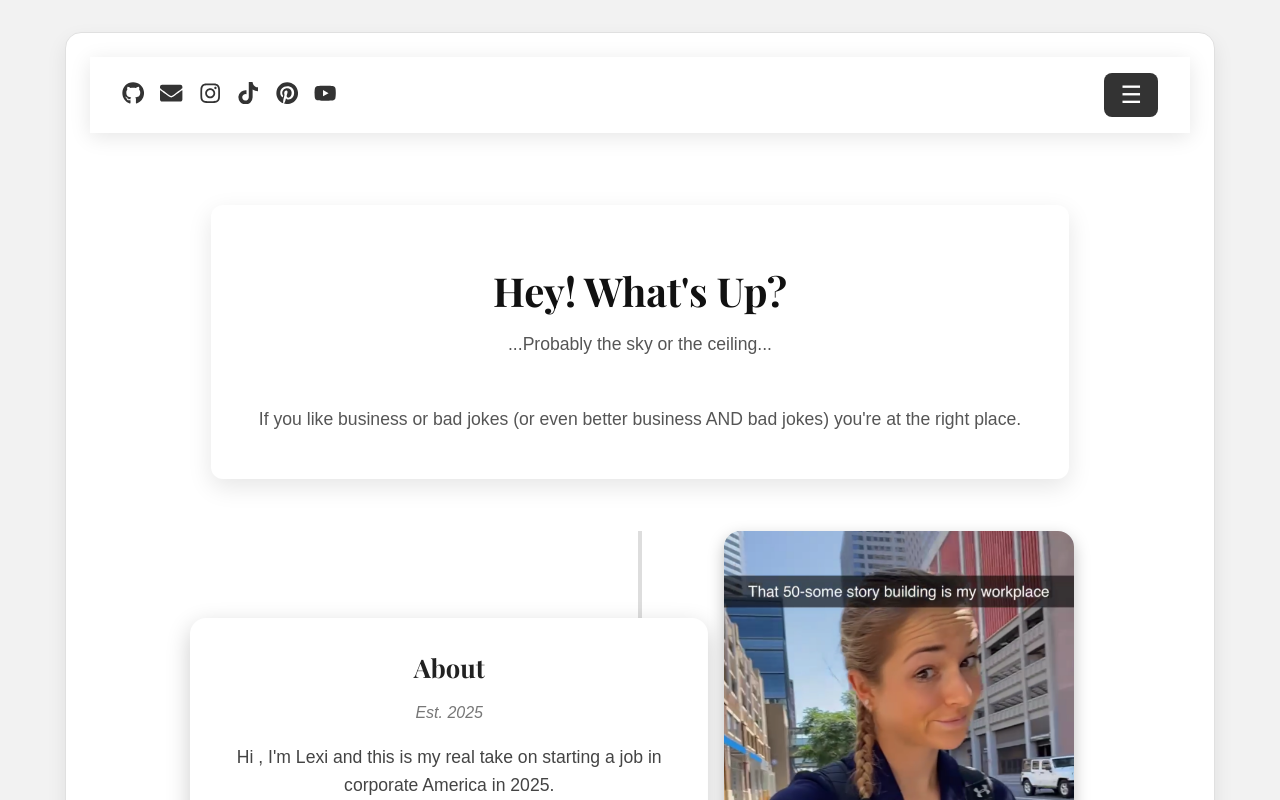
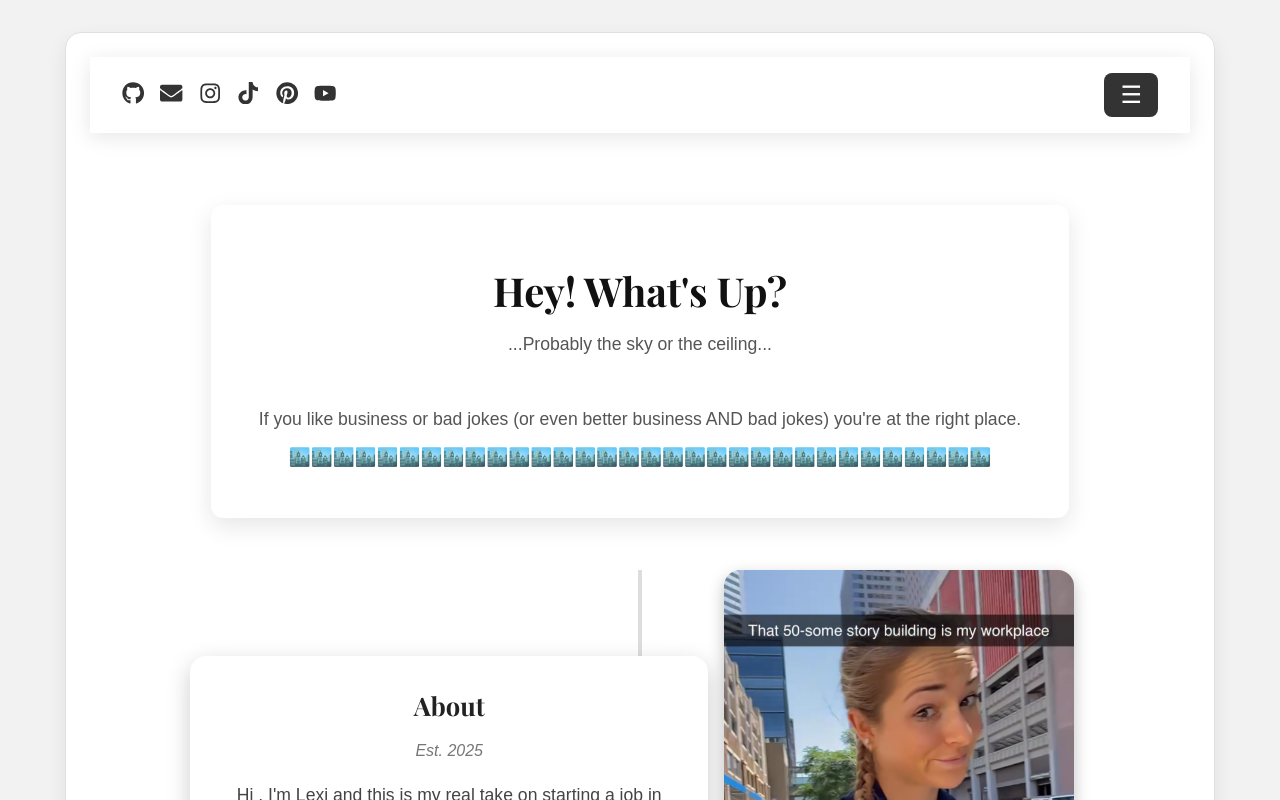
Before and after one commit to alexisbernt/Portfolio, a React (Create React App) app in the folder lexi-portfolio/: page /about in a window 1280 px wide. Shown: the top 800 px of the page. Built offline with nearby package versions, Linux system fonts and the light colour scheme.

Commit message:
Next steps: Link homepages to pages

```diff
--- a/lexi-portfolio/src/pages/About.js
+++ b/lexi-portfolio/src/pages/About.js
@@ -33,6 +33,9 @@ export default function About() {
           <p>
             If you like business or bad jokes (or even better business AND bad jokes)
             you're at the right place.
+          </p>
+          <p>
+            🏙️🏙️🏙️🏙️🏙️🏙️🏙️🏙️🏙️🏙️🏙️🏙️🏙️🏙️🏙️🏙️🏙️🏙️🏙️🏙️🏙️🏙️🏙️🏙️🏙️🏙️🏙️🏙️🏙️🏙️🏙️🏙️
           </p>
         </div>
       </header>
```
